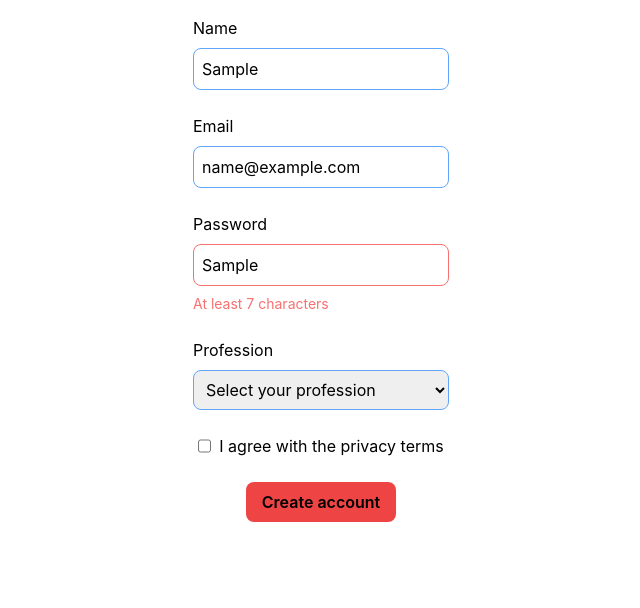
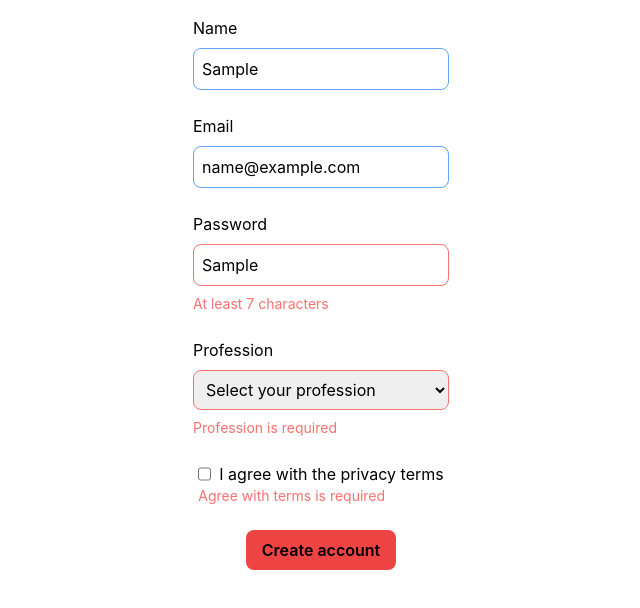
Before and after one commit to Braulin96/JavaScriptPratice, a React (Create React App) app: page / in a window 1280 px wide. Both pictures are taken after typing "Sample", "name@example.com", "Sample" into the empty fields and a click on the button "Create account". Shown: the top 608 px of the page, without its empty margins (319-959 px from the left). Built offline with nearby package versions, Linux system fonts and the light colour scheme.

Commit message:
added validation for the checkbox terms and privacy

```diff
--- a/src/components/jbCole/HookForm.js
+++ b/src/components/jbCole/HookForm.js
@@ -2,11 +2,15 @@ import { useForm } from "react-hook-form";
 
 const HookForm = () => {
   //we use the register function to register the inputs values, handleSubmit to validate the values, formState-errors
-  const { register, handleSubmit, formState: { errors } } = useForm();
+  const {
+    register,
+    handleSubmit,
+    formState: { errors },
+  } = useForm();
   const onSubmit = (data) => {
     console.log("data:", data);
   };
-  console.log (errors)
+  console.log(errors);
 
   return (
     <div className="flex flex-col mt-4 gap-y-6">
@@ -14,55 +18,99 @@ const HookForm = () => {
         <label>Name</label>
         <input
           //className="border-blue-400 outline-none border p-2 rounded-lg w-64"
-          className={`outline-none border p-2 rounded-lg w-64 ${ errors?.name ? 'border-red-400' : 'border-blue-400 '}`}
+          className={`outline-none border p-2 rounded-lg w-64 ${
+            errors?.name ? "border-red-400" : "border-blue-400 "
+          }`}
           type="text"
           placeholder="Insert your name..."
           {...register("name", { required: true })}
         />
-        { errors?.name?.type === 'required' ? <p className="text-sm text-red-400">Name is required</p> : ''}
+        {errors?.name?.type === "required" ? (
+          <p className="text-sm text-red-400">Name is required</p>
+        ) : (
+          ""
+        )}
       </div>
       <div className="form-group flex flex-col gap-y-2 mx-auto">
         <label>Email</label>
         <input
-          className="border-blue-400 outline-none border p-2 rounded-lg w-64"
+          //className="border-blue-400 outline-none border p-2 rounded-lg w-64"
+          className={`outline-none border p-2 rounded-lg w-64 ${
+            errors?.email ? "border-red-400" : "border-blue-400 "
+          } `}
           type="text"
           placeholder="Insert your email..."
           {...register("email", { required: true })}
         />
+        {errors?.email?.type === "required" ? (
+          <p className="text-sm text-red-400">Email is required</p>
+        ) : (
+          ""
+        )}
       </div>
 
       <div className="form-group flex flex-col gap-y-2 mx-auto">
         <label>Password</label>
         <input
-          className={`outline-none border p-2 rounded-lg w-64 ${ errors?.password ? 'border-red-400' : 'border-blue-400 '}`}
+          className={`outline-none border p-2 rounded-lg w-64 ${
+            errors?.password ? "border-red-400" : "border-blue-400 "
+          }`}
           type="text"
           placeholder="type password..."
-          {...register("password", { required:true, minLength: 7 })}
+          {...register("password", { required: true, minLength: 7 })}
         />
-           { errors?.password?.type === 'minLength' ? <p className="text-sm text-red-400">At least 7 characters</p> : ''}
-           { errors?.password?.type === 'required' ? <p className="text-sm text-red-400">Password is required</p> : ''}
+        {errors?.password?.type === "minLength" ? (
+          <p className="text-sm text-red-400">At least 7 characters</p>
+        ) : (
+          ""
+        )}
+        {errors?.password?.type === "required" ? (
+          <p className="text-sm text-red-400">Password is required</p>
+        ) : (
+          ""
+        )}
       </div>
 
       <div className="form-group flex flex-col gap-y-2 mx-auto">
         <label>Profession</label>
         <select
-          {...register("profession")}
-          className="border-blue-400 outline-none border p-2 rounded-lg w-64"
+          {...register("profession", {
+            validate: (value) => {
+              return value !== "0";
+            },
+          })}
+          className={`outline-none border p-2 rounded-lg w-64 ${
+            errors?.profession ? "border-red-400" : "border-blue-400 "
+          }`}
         >
           <option value="0">Select your profession</option>
           <option value="developer">Developer</option>
           <option value="designer">Designer</option>
         </select>
+        {errors?.profession?.type === "validate" ? (
+          <p className="text-sm text-red-400">Profession is required</p>
+        ) : (
+          ""
+        )}
       </div>
 
-      <div className="checkbox-group flex  gap-x-2 mx-auto">
+      <div className="checkbox-group flex flex-col gap-x-2 mx-auto">
+        <div className="flex gap-x-2">
         <input
           //className="border-blue-400 outline-none border p-2 rounded-lg w-64"
           type="checkbox"
           name="privacy-policy"
-          {...register("privacyTerms")}
+          {...register("privacyTerms", { required: true })}
         />
         <label> I agree with the privacy terms</label>
+
+        </div>
+
+        {errors?.privacyTerms?.type === "required" ? (
+          <p className="text-sm text-red-400">Agree with terms is required</p>
+        ) : (
+          ""
+        )}
       </div>
 
       {/* <button
```
